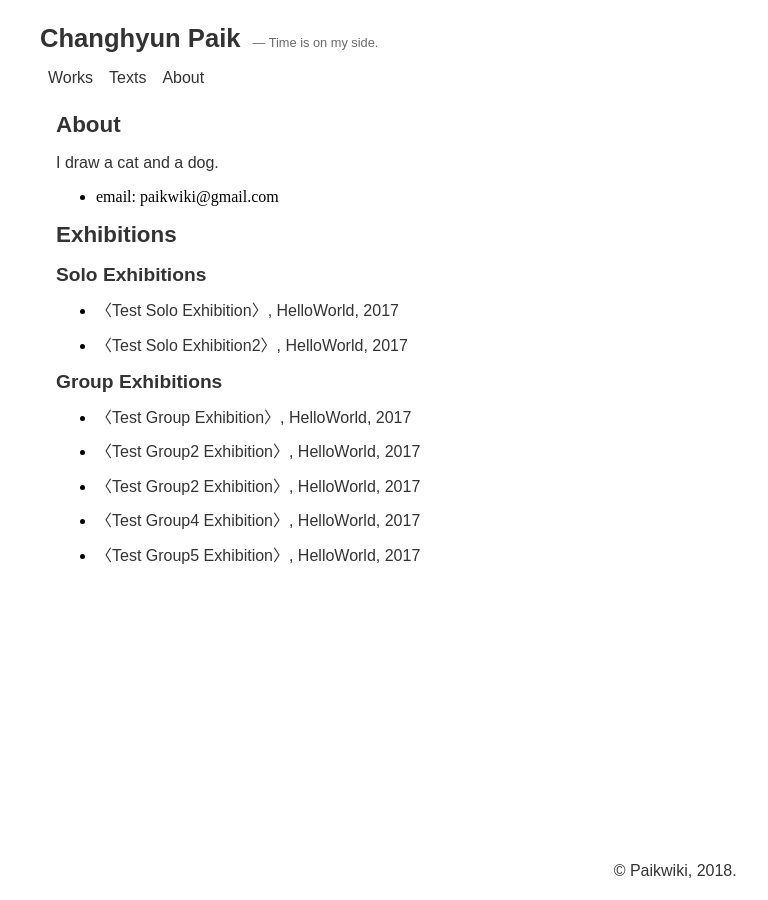
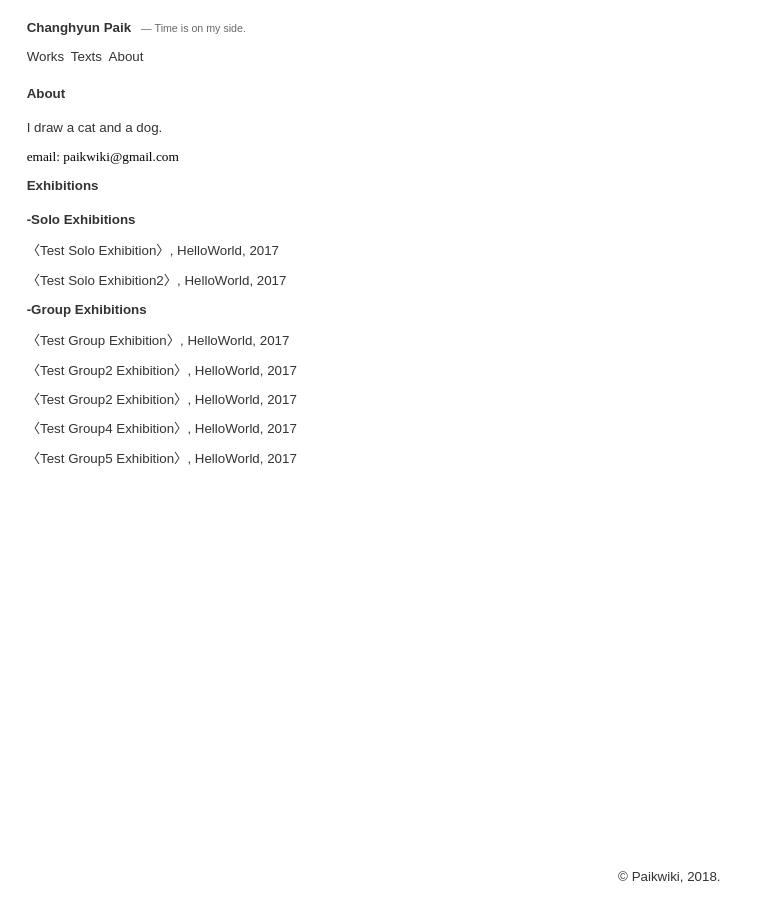
Before and after one commit to paikwiki/jt-alpha, a Jekyll site: the page built from About.md, in a window 1280 px wide. Shown: the whole page, without its empty margins (0-768 px from the left). Built offline with Jekyll 4.4.1, drawn with Linux system fonts in a browser that asks for light colours.

Commit message:
Modify list style for about page

```diff
--- a/_sass/base.scss
+++ b/_sass/base.scss
@@ -1,5 +1,5 @@
 html {
-  font-size: 12pt;
+  font-size: 10pt;
 }
 
 h1, h2, h3, h4, h5, h6,
@@ -13,6 +13,18 @@
   box-sizing: border-box;
 }
 
+h1 {
+  margin-bottom: 1.4em;
+}
+
+h2 {
+  margin-bottom: 1.2em;
+}
+
+h2:before {
+  content: "-";
+}
+
 a {
   text-decoration: none;
 }
--- a/_sass/layout.scss
+++ b/_sass/layout.scss
@@ -1,13 +1,13 @@
 .global-wrapper {
   padding: 1rem 2rem;
   .site-header {
-    padding: 0.5rem;
+    padding: 0.5rem 0;
     overflow: auto;
     h1 {
       display: inline-block;
       margin: 0;
       margin-right: 0.5rem;
-      font-size: 1.6rem;
+      font-size: 1rem;
     }
     .tagline {
       display: inline-block;
@@ -26,6 +26,7 @@
         padding-left: 0;
         li {
           padding: 0.5rem;
+          padding-left: 0 ;
           padding-top: 0;
           list-style: none;
         }
@@ -33,13 +34,13 @@
     }
   }
   .site-content {
-    padding: 0 1.5rem;
+    // padding: 0 1.5rem;
     h1 {
-      margin: 0.5rem 0;
-      font-size: 1.4rem;
+      // margin-: 0.5rem 0;
+      font-size: 1rem;
     }
     h2 {
-      font-size: 1.2rem;
+      font-size: 1rem;
     }
     .posts-content {
       .artworks-list {
@@ -90,6 +91,15 @@
         }
       }
     }
+    .page-content {
+      ul {
+        list-style: none;
+        padding-left: 0;
+        li {
+          line-height: 1.2rem;
+        }
+      }
+    }
   }
   .site-footer {
     position: fixed;
```
